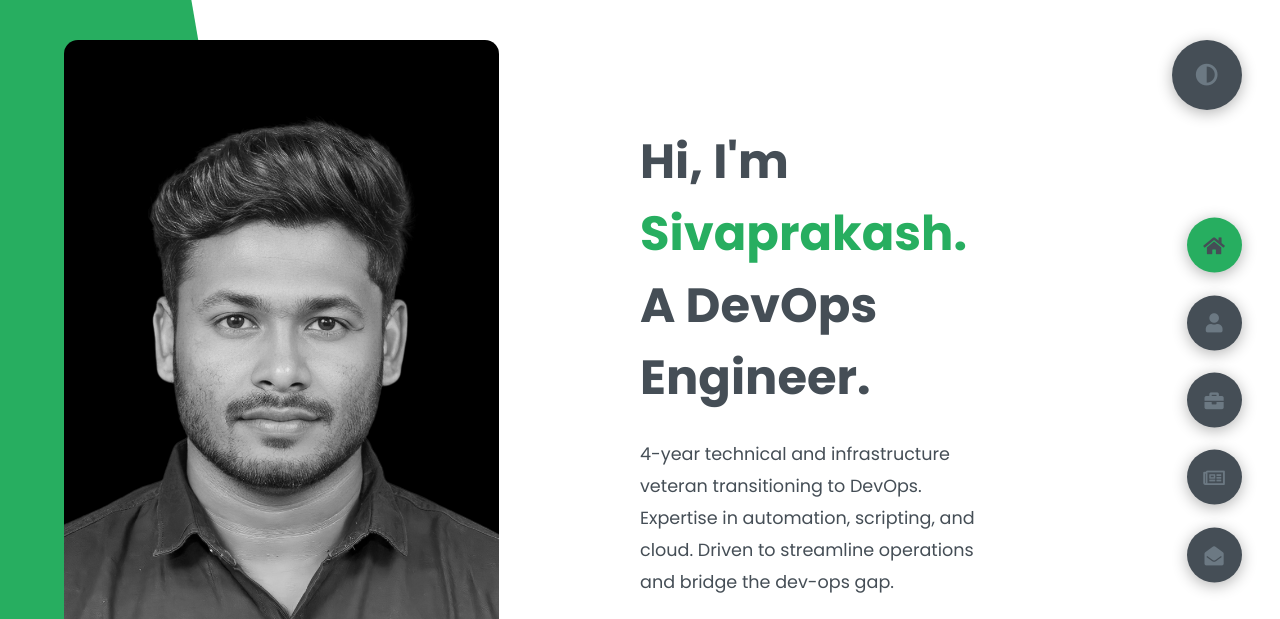
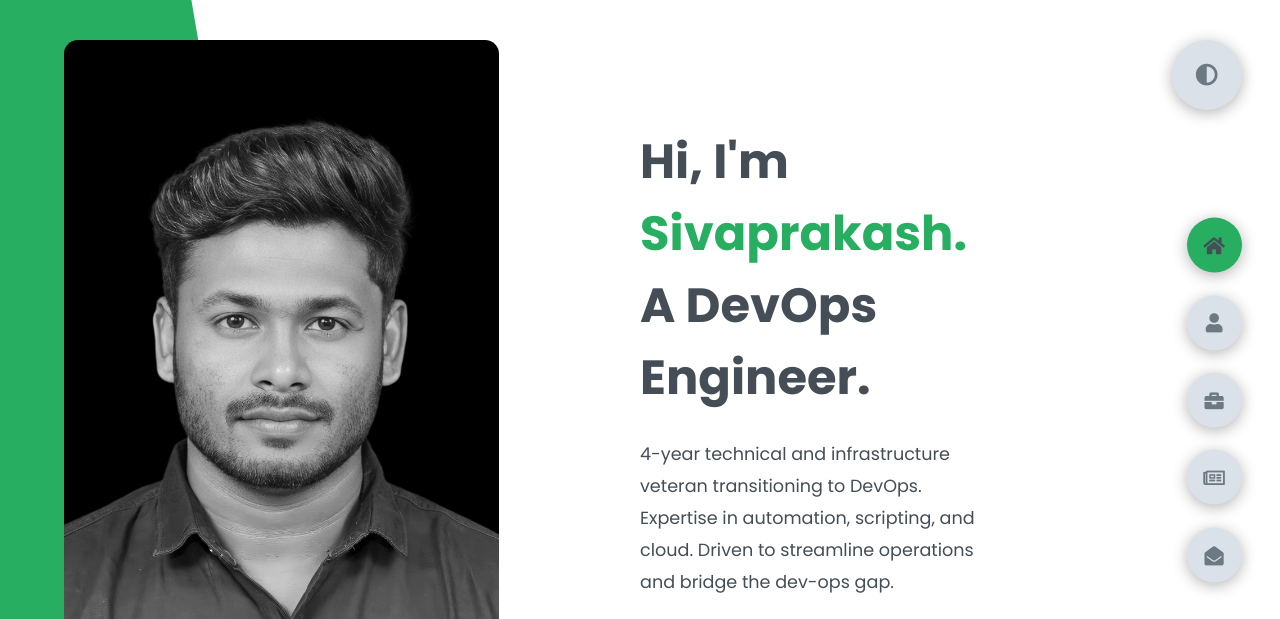
Before and after one commit to Sivaprakash-pk/My-portfolio-website, a plain HTML site: page index.html in a window 1280 px wide. Both pictures are taken after a click on the element 1206 px from the left and 75 px from the top of the page. Shown: the top 619 px of the page. Drawn offline with Linux system fonts and the light colour scheme.

Commit message:
Update styles.css
c2

```diff
--- a/styles/styles.css
+++ b/styles/styles.css
@@ -30,7 +30,7 @@
   --color-grey-1: #6c7983;
   --color-grey-2: #6c7983;
   --color-grey-3: #6c7983;
-  --color-grey-4: #454e56;
+  --color-grey-4: #dbe1e8;
   --color-grey-5: #f8f8f8;
   --color-grey-6: #12181b;
 }
```
